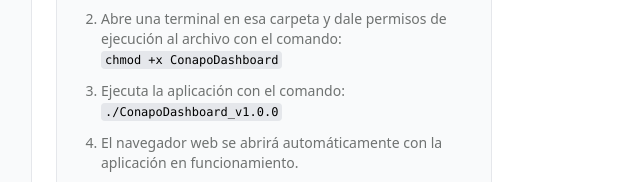
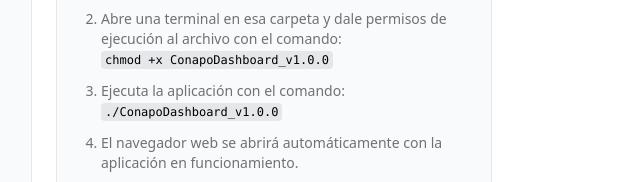
Before and after one commit to conapoproduccion/conapo_lab, a plain HTML site: page index.html in a window 1280 px wide. Shown: the part 2438-2620 px from the top of the page, 596-1236 px from the left. Drawn offline with nearby package versions, Linux system fonts and the light colour scheme.

Commit message:
Update index.html

```diff
--- a/index.html
+++ b/index.html
@@ -210,7 +210,7 @@
                         </h4>
                         <ol class="list-decimal pl-5 space-y-3 text-sm text-inst-gris">
                             <li>Descomprime el archivo <code>.zip</code> en tu carpeta de preferencia.</li>
-                            <li>Abre una terminal en esa carpeta y dale permisos de ejecución al archivo con el comando:<br><code class="bg-gray-200 px-1 py-0.5 rounded text-xs text-black">chmod +x ConapoDashboard</code></li>
+                            <li>Abre una terminal en esa carpeta y dale permisos de ejecución al archivo con el comando:<br><code class="bg-gray-200 px-1 py-0.5 rounded text-xs text-black">chmod +x ConapoDashboard_v1.0.0</code></li>
                             <li>Ejecuta la aplicación con el comando:<br><code class="bg-gray-200 px-1 py-0.5 rounded text-xs text-black">./ConapoDashboard_v1.0.0</code></li>
                             <li>El navegador web se abrirá automáticamente con la aplicación en funcionamiento.</li>
                             <li><em>Importante:</em> No cierres la terminal mientras uses el dashboard. Para cerrarlo, presiona <code class="bg-gray-200 px-1 py-0.5 rounded text-xs text-black">Ctrl + C</code> en la terminal o simplemente cierra la ventana.</li>
```
